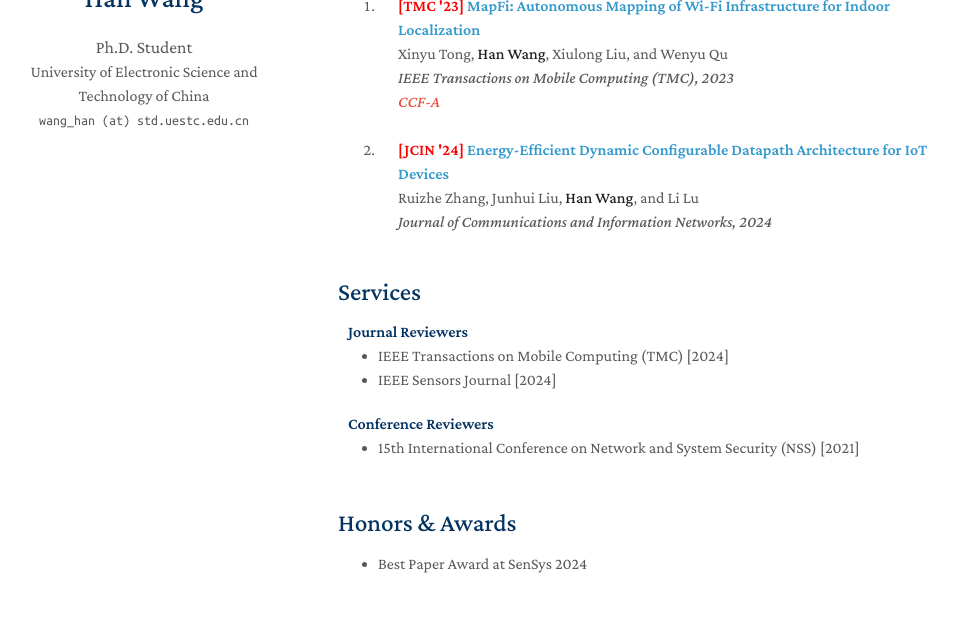
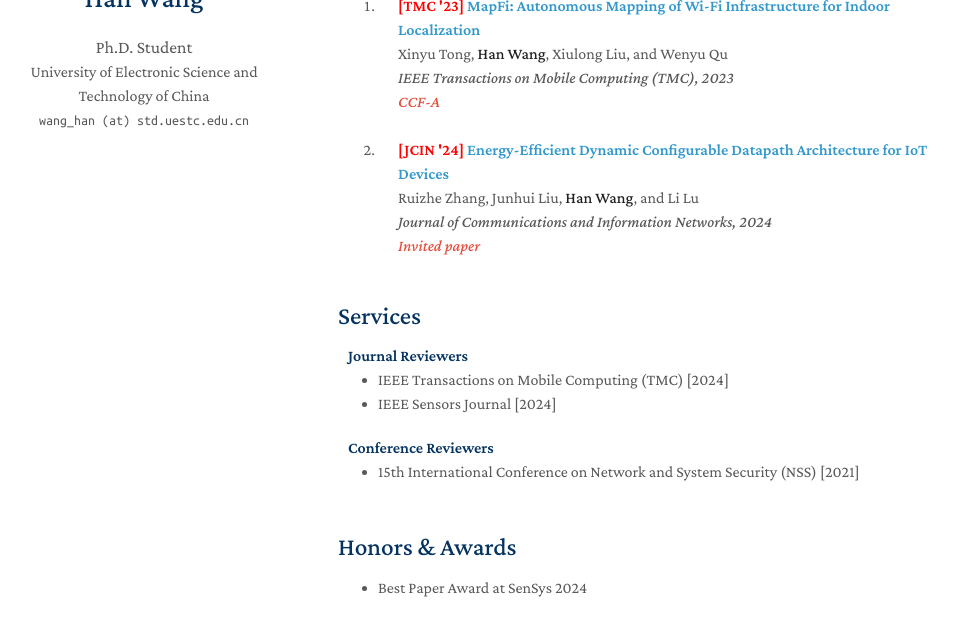
Before and after one commit to hwang620/hwang620.github.io, a Jekyll site: the page built from index.md, in a window 1280 px wide and 900 px high, scrolled down 932 px, cut to the strip 206-842 px from the top of the window. Shown: the whole strip, without its empty margins (132-1090 px from the left). Built offline with Jekyll 4.4.1, drawn with Linux system fonts in a browser that asks for light colours; a style sheet for code colours, icons or effects is not loaded; our own code applies the rules of GitHub Pages for plain Markdown files.

Commit message:
Update publications_journal.yml

```diff
--- a/_data/publications_journal.yml
+++ b/_data/publications_journal.yml
@@ -14,6 +14,7 @@ main:
     authors: Ruizhe Zhang, Junhui Liu, <strong>Han Wang</strong>, and Li Lu
     conference_short: JCIN '24
     conference: Journal of Communications and Information Networks, 2024
+    notes: Invited paper
 #    pdf: https://mqhyes.github.io/
 #    code: https://github.com/MrGiovanni/ContinualLearning
 #    bibtex: https://bib.yliu.me/MICCAI23.txt
```
